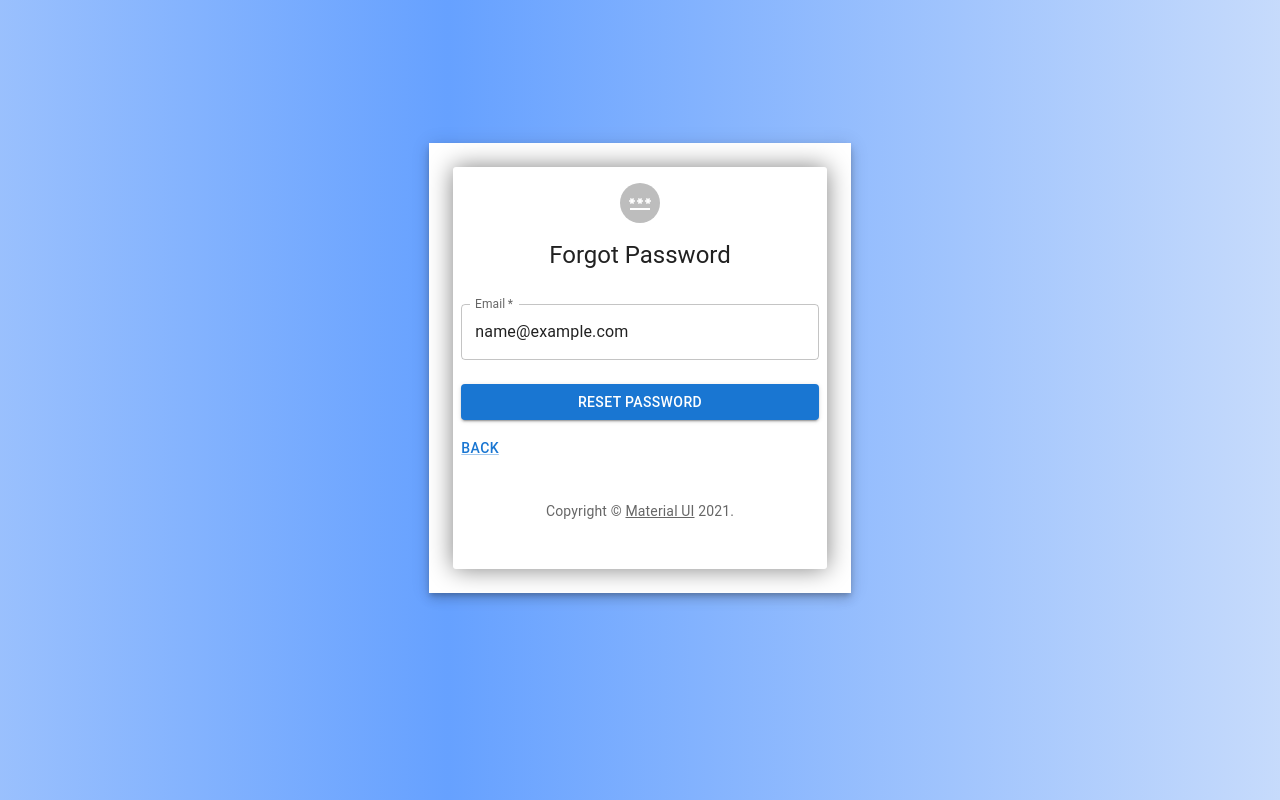
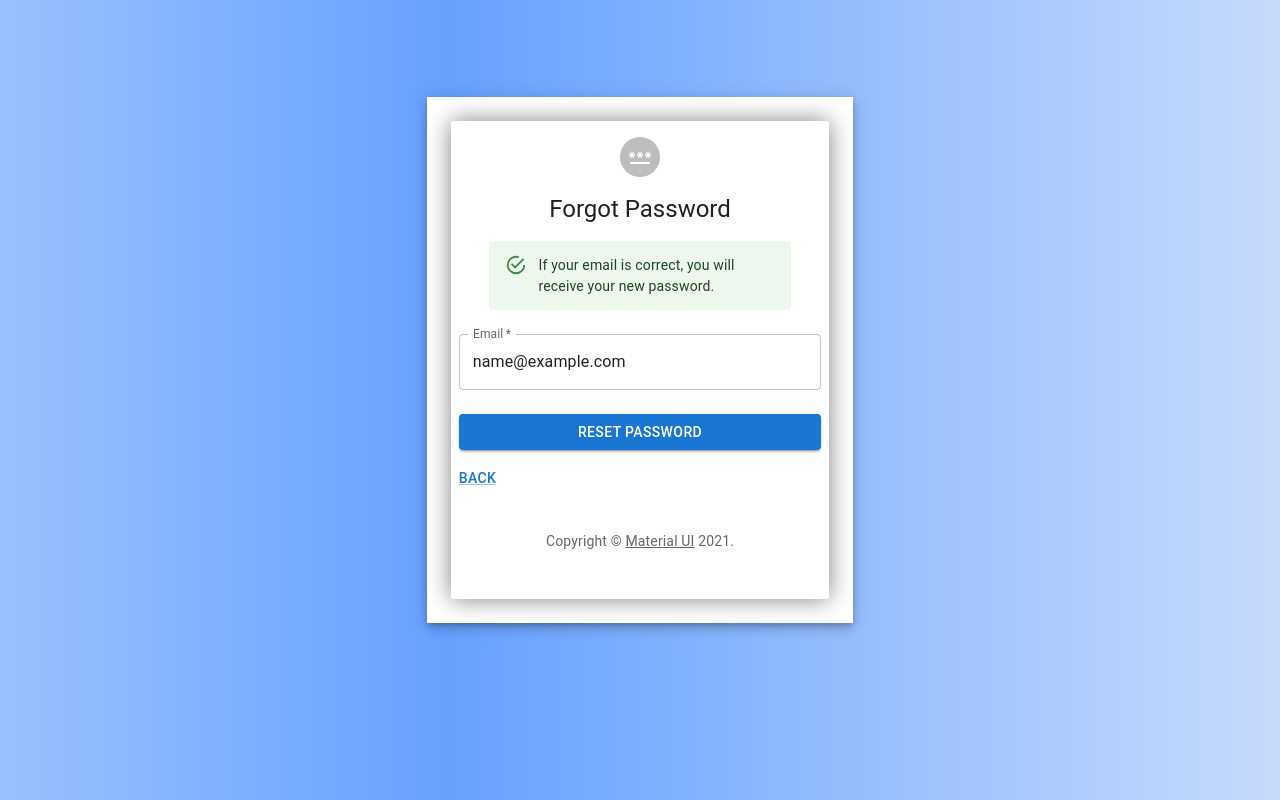
Before and after one commit to secalquin/react-redux-firebase-materialui, a React (Create React App) app: page /forgot-password in a window 1280 px wide. Both pictures are taken after typing "name@example.com" into the empty fields and a click on the button "RESET PASSWORD". Built offline with nearby package versions, Linux system fonts and the light colour scheme.

Commit message:
forgot password, login google form, index login, index.css
modificando margin padding de index.css

```diff
--- a/src/components/Navbar/index.jsx
+++ b/src/components/Navbar/index.jsx
@@ -60,7 +60,7 @@ const Drawer = styled(MuiDrawer, {
 }));
 
 const Navbar = (props) => {
-  const [open, setOpen] = React.useState(true);
+  const [open, setOpen] = React.useState(false);
   const toggleDrawer = () => {
     setOpen(!open);
   };
--- a/src/index.css
+++ b/src/index.css
@@ -1,3 +1,8 @@
+* {
+  padding: 0;
+  margin: 0;
+}
+
 body {
   animation: animateBg 4s linear infinite;
   background-image: linear-gradient(90deg, #66a1ff, #fafafa, #66a1ff, #fafafa);
--- a/src/pages/ForgotPassword/index.jsx
+++ b/src/pages/ForgotPassword/index.jsx
@@ -1,4 +1,5 @@
 import {
+  Alert,
   Avatar,
   Button,
   CircularProgress,
@@ -20,8 +21,21 @@ const ForgotPassword = () => {
     message: "Reset Password",
   });
 
+  const [form, setForm] = useState({
+    email: { value: "", error: false, message: "", isReset: false },
+  });
+
   const handleSubmit = (event) => {
     event.preventDefault();
+    setForm({ ...form, email: { error: false, isReset: false } });
+
+    if (!form.email.value) {
+      return setForm({
+        ...form,
+        email: { error: true, message: "Email is required." },
+      });
+    }
+
     setLoading({
       ...loading,
       isloading: true,
@@ -33,6 +47,7 @@ const ForgotPassword = () => {
         isloading: false,
         message: "Reset Password",
       });
+      setForm({ ...form, email: { isReset: true } });
     }, 2000);
   };
 
@@ -67,11 +82,18 @@ const ForgotPassword = () => {
           <Typography component="h1" variant="h5">
             Forgot Password
           </Typography>
+          {form.email.isReset && (
+            <Box sx={{ mt: 2, width: "80%" }}>
+              <Alert severity="success">
+                If your email is correct, you will receive your new password.
+              </Alert>
+            </Box>
+          )}
           <Box
             component="form"
             onSubmit={handleSubmit}
             noValidate
-            sx={{ mt: 3, p: 1 }}
+            sx={{ mt: 2, p: 1 }}
           >
             <TextField
               required
@@ -79,7 +101,14 @@ const ForgotPassword = () => {
               name="email"
               label="Email"
               id="password"
+              error={form.email.error}
               autoComplete="off"
+              onChange={(e) =>
+                setForm({
+                  ...form,
+                  email: { value: e.target.value },
+                })
+              }
             />
             <Button
               disabled={loading.isloading ?? false}
--- a/src/pages/Login/googleForm.jsx
+++ b/src/pages/Login/googleForm.jsx
@@ -19,7 +19,7 @@ function GoogleForm({ handleSubmit, setForm, hasError, form, setStep }) {
         src={auth.currentUser.photoURL}
         sx={{ m: 1, bgcolor: "secondary.main" }}
       />
-      <Typography component="h1" variant="h6">
+      <Typography component="h1" variant="h5">
         Welcome, {auth.currentUser.displayName}
       </Typography>
       <Box component="form" noValidate onSubmit={handleSubmit} sx={{ p: 1.5 }}>
--- a/src/pages/Login/index.jsx
+++ b/src/pages/Login/index.jsx
@@ -97,7 +97,7 @@ export default function Login() {
   }
 
   return (
-    <Grid container component="main" sx={{ height: "100vh" }}>
+    <Grid container component="main" sx={{ height: "90vh" }}>
       <CssBaseline />
       <Grid
         item
```
